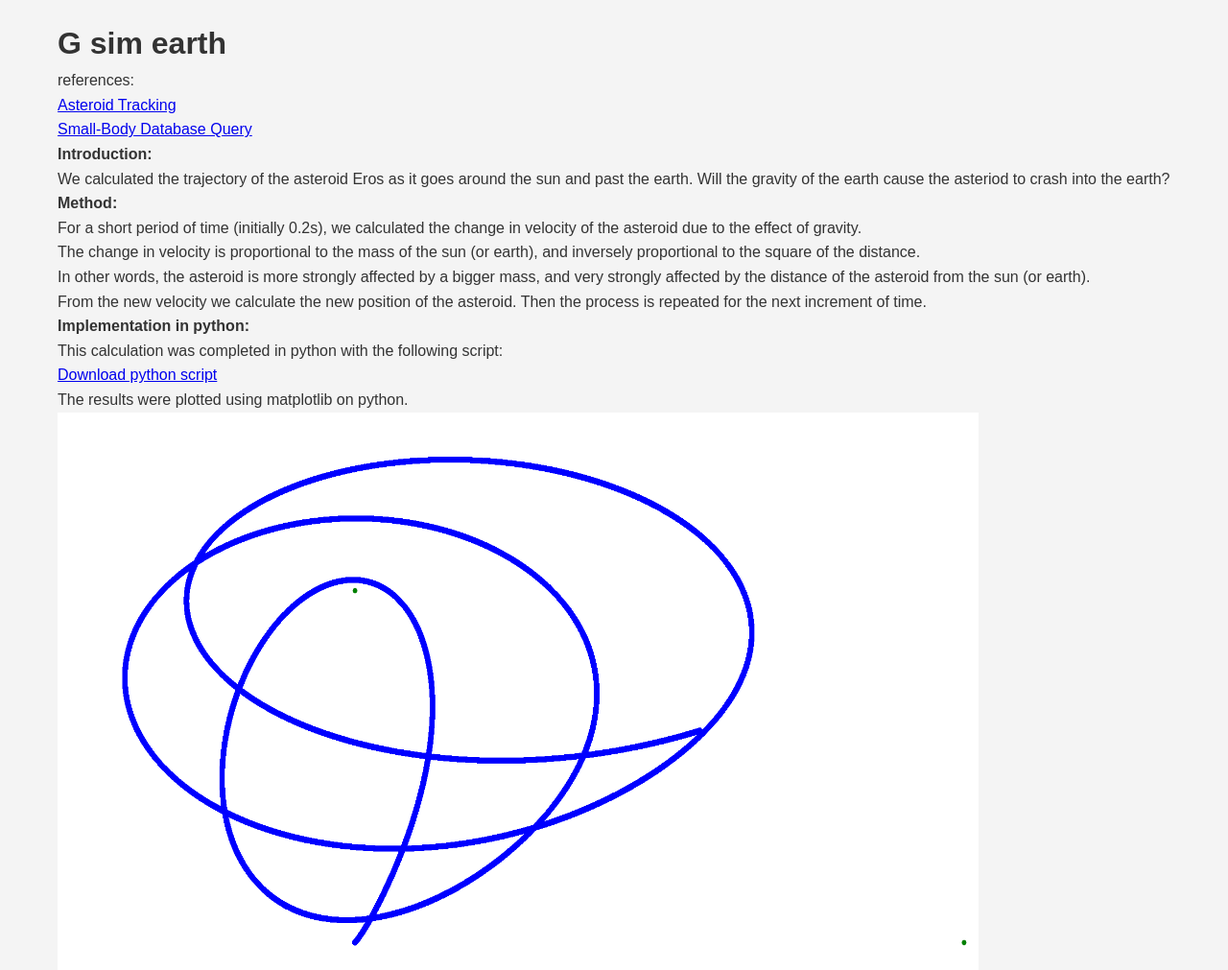
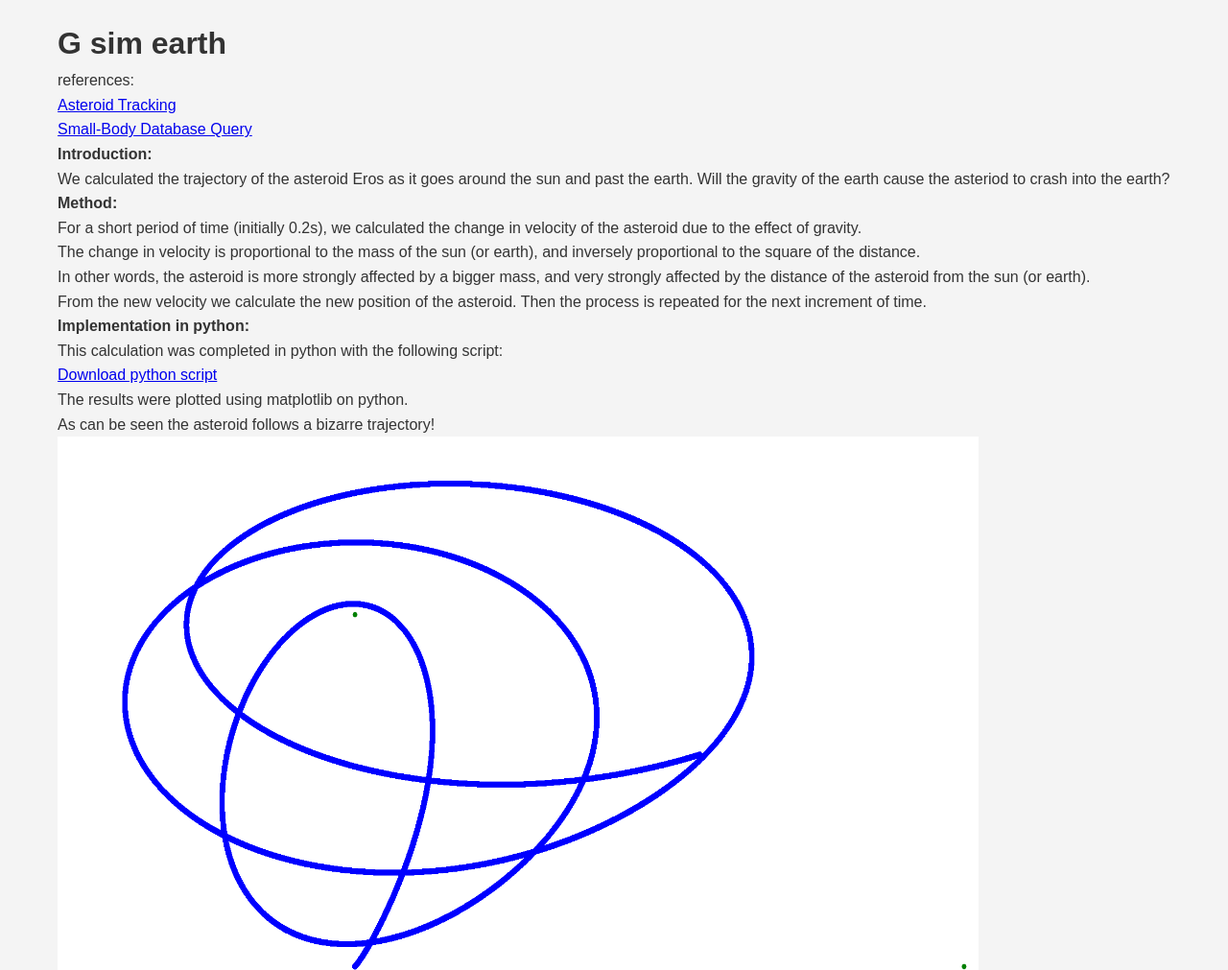
Before and after one commit to jamesmungall/G_sim_earth, a plain HTML site: page index.html in a window 1280 px wide. Shown: the top 1011 px of the page at 96% size. Drawn offline with Linux system fonts and the light colour scheme.

Commit message:
Update index.html

```diff
--- a/index.html
+++ b/index.html
@@ -54,6 +54,10 @@
   <p>
     The results were plotted using matplotlib on python.
   </p>
+    <p>
+As can be seen the asteroid follows a bizarre trajectory!
+
+    </p>
   <img src='https://jamesmungall.github.io/G_sim_earth/PythonBaseScripts/OrreryTwoBodyExampleImage.png' style="width:960px;height:600px">
 
   <h4>
```
